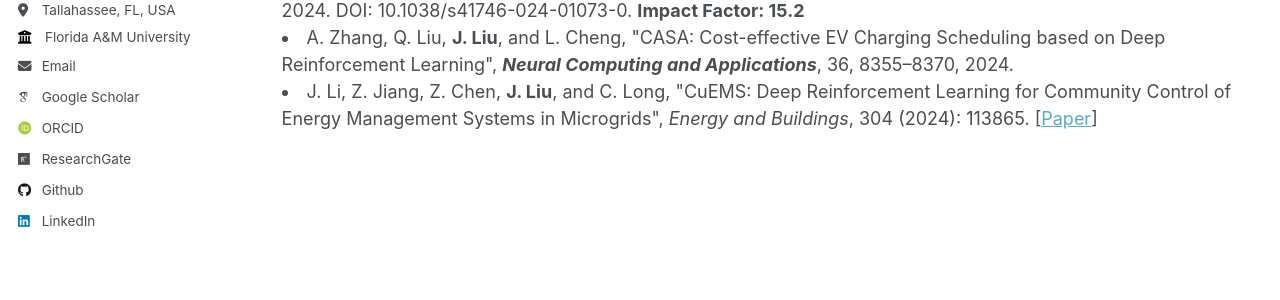
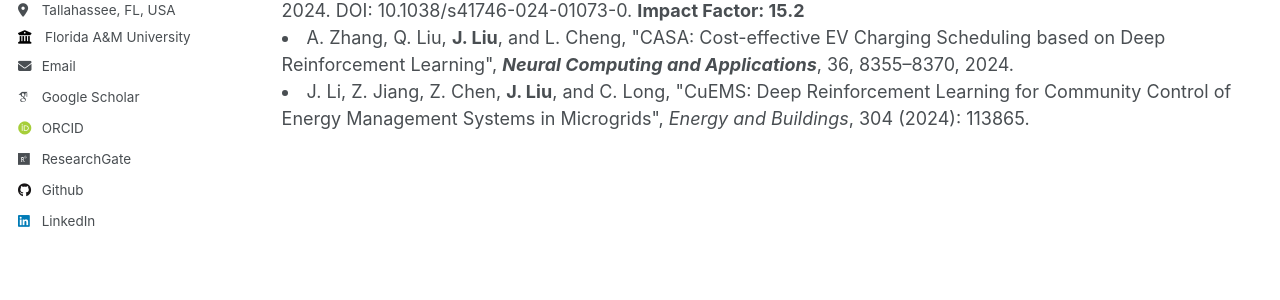
Before and after one commit to jinweiliucu/jinweiliucu.github.io, a Jekyll site: the page built from _publications/publications.html, in a window 1280 px wide and 900 px high, scrolled down 771 px. Shown: the part 361-661 px from the top of the window. Built offline with Jekyll 4.4.1, drawn with Linux system fonts in a browser that asks for light colours; some web fonts are replaced.

Commit message:
Update publications.html

```diff
--- a/_publications/publications.html
+++ b/_publications/publications.html
@@ -171,7 +171,7 @@ author_profile: true
 
      <li>J. Li, Z. Jiang, Z. Chen, <strong>J. Liu</strong>, and C. Long, "CuEMS: Deep Reinforcement Learning for Community Control of Energy Management Systems in Microgrids",
       <em>Energy and Buildings</em>, 304 (2024): 113865.
-      [<a href="/website/paper/Ning_JPDC_2018.pdf">Paper</a>]
+     <!-- [<a href="/website/paper/Ning_JPDC_2018.pdf">Paper</a>] -->
 	   </span><br>
 	   </li>
      </li>
```
